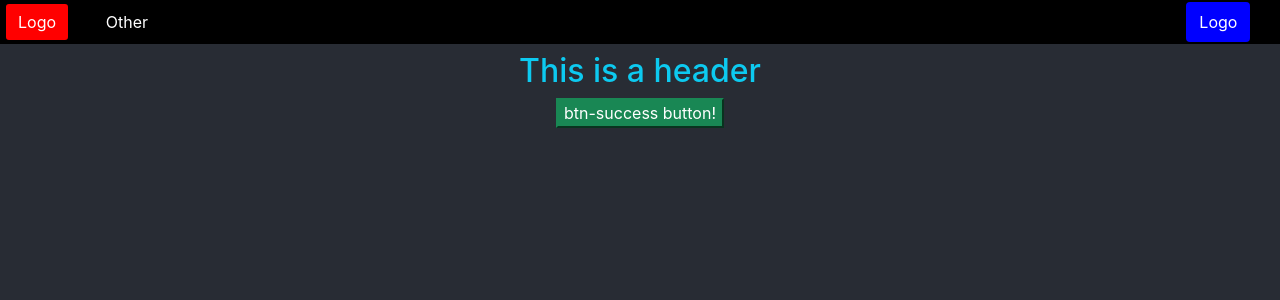
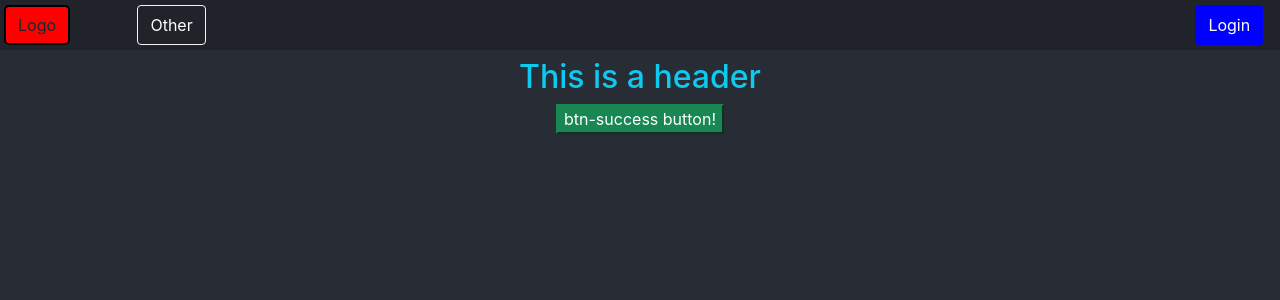
Before and after one commit to inowen/TypeAide, a React (Create React App) app in the folder react_frontend/: page / in a window 1280 px wide. Shown: the top 300 px of the page. Built offline with nearby package versions, Linux system fonts and the light colour scheme.

Commit message:
Alignment and style for navbar buttons

```diff
--- a/react_frontend/src/NavigationBar.tsx
+++ b/react_frontend/src/NavigationBar.tsx
@@ -5,10 +5,10 @@ function NavigationBar() {
       <div className="navbar-container">
         <div className="navbar-left">
           <button className="btn logo-btn with-margin">Logo</button>
-          <button className="btn with-margin">Other</button>
+          <button className="btn with-margin highlight-border navbar-button">Other</button>
         </div>
         <div className="navbar-right">
-          <button className="btn login-btn with-margin">Logo</button>
+          <button className="btn login-btn with-margin navbar-button">Login</button>
         </div>
       </div>
   </div>
--- a/react_frontend/src/navbar.css
+++ b/react_frontend/src/navbar.css
@@ -1,5 +1,5 @@
 .navigationbar {
-    background-color: black !important;
+    background-color: #20232a !important;
 }
 
 
@@ -8,10 +8,10 @@
     background-color: red !important;
     border-color: black !important;
     border-width: 2px !important;
-    margin-right: 3% !important;
+    margin-right: 10% !important;
 }
 
-button {
+.navbar-button {
     color: white !important;
 }
 
@@ -24,7 +24,11 @@ button {
     display: flex !important;
     flex-direction: row !important;
     width:100% !important;
-    padding-right: 2%;
+    padding-right: 1%;
+}
+
+.highlight-border {
+    border-color: whitesmoke;
 }
 
 
@@ -35,10 +39,10 @@ button {
 }
 
 .with-margin {
-    margin-left: 4px;
+    margin-left: 4px !important;
     margin-right: 4px;
-    margin-bottom: 2px;
-    margin-top: 2px;
+    margin-bottom: 5px !important;
+    margin-top: 5px !important;
 }
 
 
```
